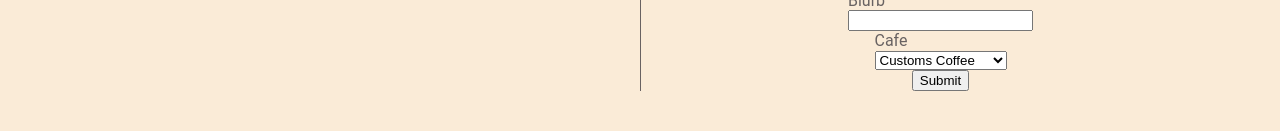
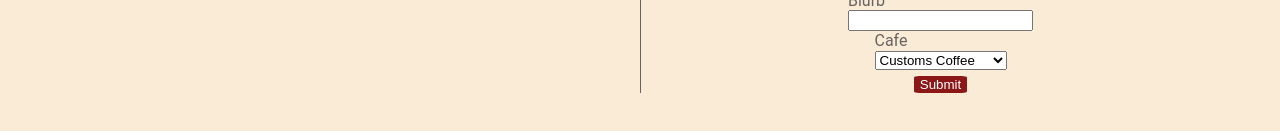
Before and after one commit to joshua-simon/welly-coffee-review-v2, a React (Create React App) app in the folder welly-coffee-review-v2/: page / in a window 1280 px wide. Shown: the part 451-582 px from the top of the page. Built offline with nearby package versions, Linux system fonts and the light colour scheme; no server answers; the database is empty.

Commit message:
reviews rendering

```diff
--- a/welly-coffee-review-v2/src/components/CafeReviews.jsx
+++ b/welly-coffee-review-v2/src/components/CafeReviews.jsx
@@ -1,13 +1,17 @@
 import React, { useState,useEffect } from 'react'
 import CafeHeader from './CafeHeader'
+import Review from './Review'
 import db from '../fbConfig'
 
 const CafeReviews = ({match}) => {
 
     const [cafe,setCafe] = useState({name:'',photoURL:'',address:'',phoneNumber:'', website:''})
+    const [reviews,setReviews] = useState([])
     let id = match.params.id
 
  useEffect(() => {
+
+     let reviewArray = []
         db.collection('cafes')
         .doc(id)
         .get()
@@ -20,11 +24,26 @@ const CafeReviews = ({match}) => {
               website: snapshot.data().website
           })
         })
+        db.collection('reviews')
+        .get()
+        .then(snapshot => {
+            snapshot.forEach(doc => {
+                reviewArray.push(doc)
+            })
+            setReviews(reviewArray)
+        })
     },[])
+
+
+
+    let filteredReviews = reviews.filter(review => {
+        return review.data().cafeName === cafe.name
+    })
 
     return(
         <div>
            <CafeHeader cafe = {cafe}/>
+           <Review reviews = {filteredReviews}/>
         </div>
     )
 }
--- /dev/null
+++ b/welly-coffee-review-v2/src/components/Review.jsx
@@ -0,0 +1,23 @@
+import React from 'react'
+
+const Review = (props) => {
+    const{reviews} = props
+
+    return (
+        <div>
+            {
+                reviews.map(review => {
+                    let {title,blurb,stars,userName} = review.data()
+                    return(
+                        <div className = 'review-container'>
+                             <h1>{title}</h1>
+                             <h2>{`Review by: ${userName}`}</h2>
+                        </div>
+                    )
+                })
+            }
+        </div>
+    )
+}
+
+export default Review
--- a/welly-coffee-review-v2/src/styles.css
+++ b/welly-coffee-review-v2/src/styles.css
@@ -21,6 +21,15 @@ form {
     color:rgb(104, 98, 98);
     border-left: 1px solid rgb(104, 98, 98);
 }
+
+form button {
+    background-color:rgb(139, 23, 23);
+    color:white;
+    border:none;
+    cursor:pointer;
+    border-radius:10%;
+    margin-top:1%;
+    }
 
 .cafe-container-container {
     margin-top:5%;
```
Also changed, not shown: 1 other file (tests, documents, lock files or other folders).
